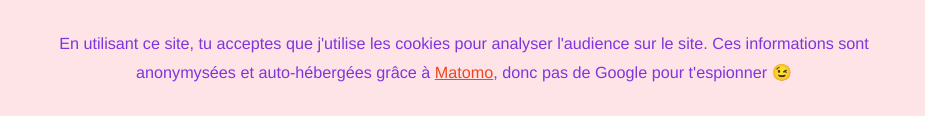
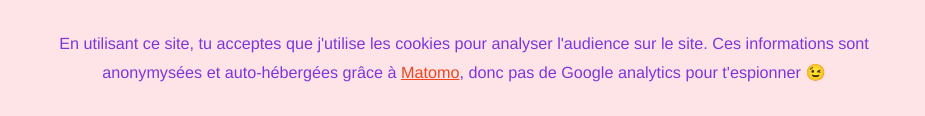
Before and after one commit to batgithub/laboiteagavottes, a website: page dev/index.html in a window 1280 px wide. Shown: the part 1254-1370 px from the top of the page, without its empty margins (176-1101 px from the left). Drawn offline with Linux system fonts and the light colour scheme; a web font is replaced by a local one.

Commit message:
edit text

```diff
--- a/dev/index.html
+++ b/dev/index.html
@@ -68,7 +68,7 @@
         </section>
       </div>
       <footer>
-        En utilisant ce site, tu acceptes que j'utilise les cookies pour analyser l'audience sur le site. Ces informations sont anonymysées et auto-hébergées grâce à <a href="https://matomo.org/">Matomo</a>, donc pas de Google pour t'espionner 😉
+        En utilisant ce site, tu acceptes que j'utilise les cookies pour analyser l'audience sur le site. Ces informations sont anonymysées et auto-hébergées grâce à <a href="https://matomo.org/">Matomo</a>, donc pas de Google analytics pour t'espionner 😉
       </footer>
     </main>
 
```
Also changed, not shown: docs/index.html (+1 -1 lines).
